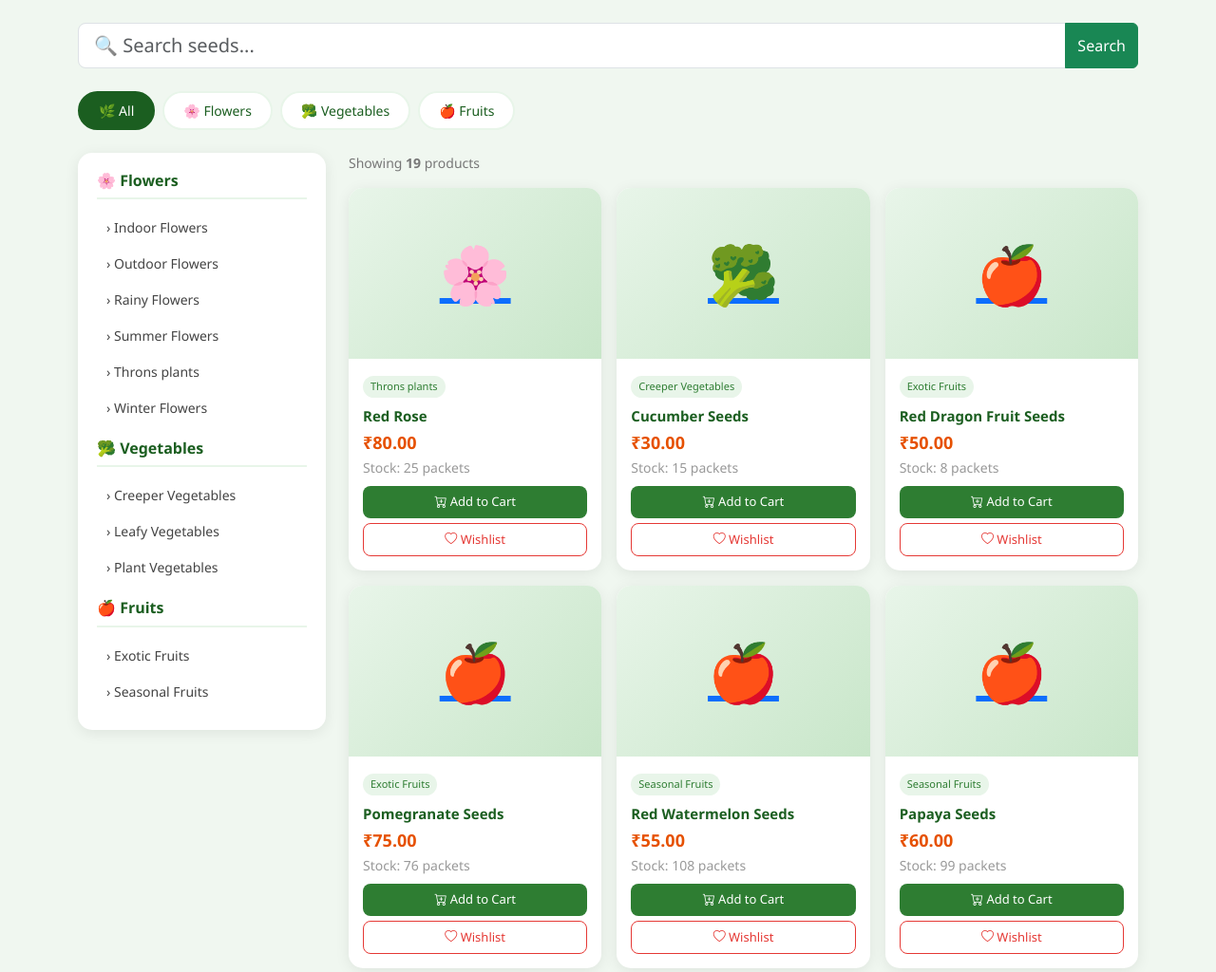
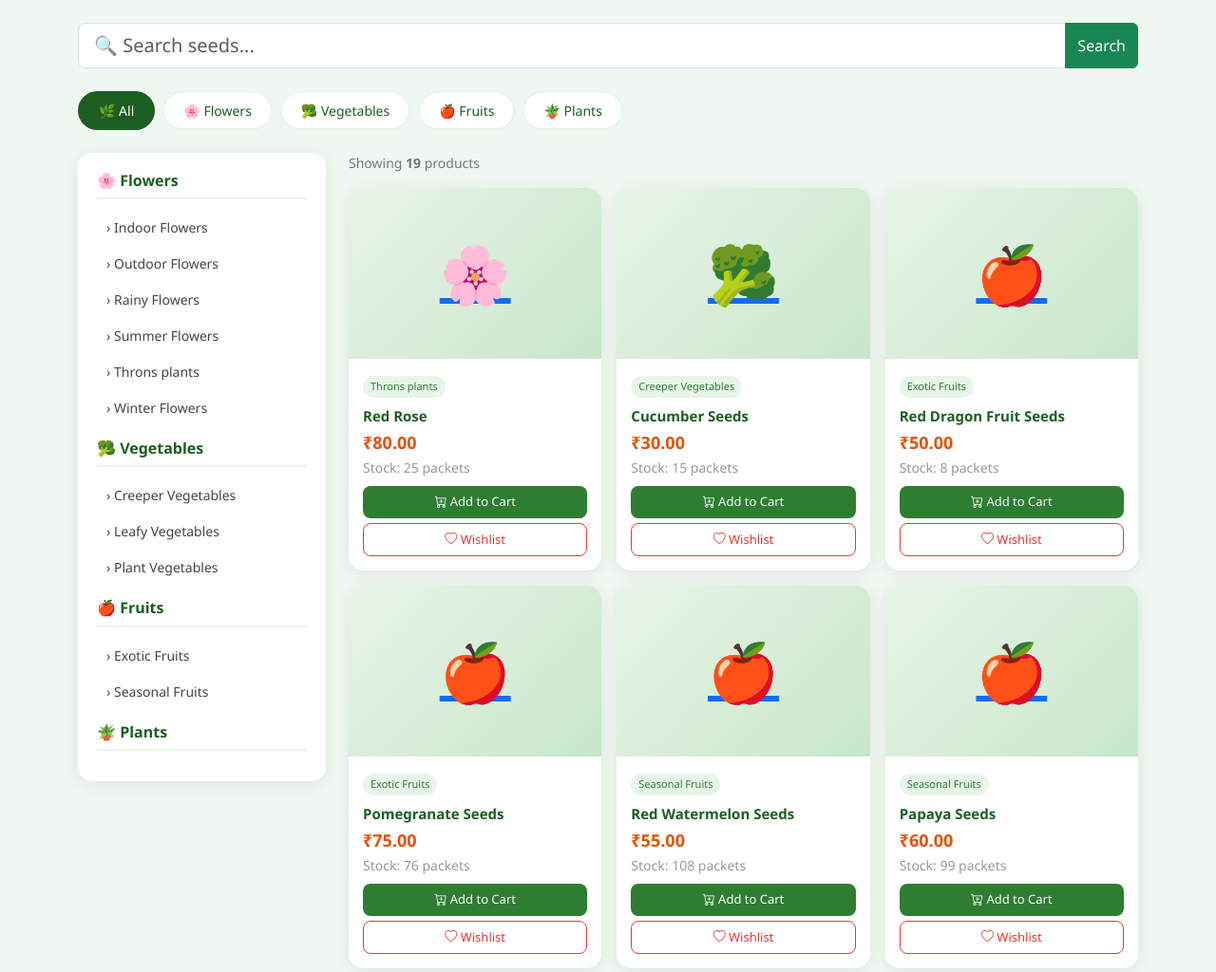
Before and after one commit to Neha-Bhat11/gogreen, a PHP site: page /gogreen/pages/products.php in a window 1280 px wide. Shown: the part 67-1091 px from the top of the page at 95% size. Run offline with PHP 8.4, Linux system fonts and the light colour scheme; a user stored in the database is signed in; data comes from the database, SQL or seed files in the repository; tables that the repository leaves empty hold one stand-in row (values such as "Sample post").

Commit message:
Updated all documents

```diff
--- a/pages/cart.php
+++ b/pages/cart.php
@@ -129,7 +129,7 @@ $existing_orders = $stmt_fo->fetchColumn();
 <?php else: ?>
     <div class="alert alert-info mb-3">
         💡 Order <strong><?= 10 - $total_qty ?> more</strong>
-        seed packets to get 10% discount!
+        items to get 10% discount!
     </div>
 <?php endif; ?>
 
--- a/pages/products.php
+++ b/pages/products.php
@@ -160,6 +160,8 @@ $cats = $pdo->query("SELECT * FROM categories ORDER BY type, name")->fetchAll();
        class="type-tab <?= ($type=='vegetables') ? 'active' : '' ?>">🥦 Vegetables</a>
     <a href="products.php?type=fruits"
        class="type-tab <?= ($type=='fruits') ? 'active' : '' ?>">🍎 Fruits</a>
+    <a href="products.php?type=plants"
+       class="type-tab <?= ($type=='plants') ? 'active' : '' ?>">🪴 Plants</a>
 </div>
 
     <div class="row">
@@ -195,6 +197,16 @@ $cats = $pdo->query("SELECT * FROM categories ORDER BY type, name")->fetchAll();
                         </a>
                     <?php endif; ?>
                 <?php endforeach; ?>
+
+                <h6 class="mt-3">🪴 Plants</h6>
+<?php foreach ($cats as $cat): ?>
+    <?php if ($cat['type'] == 'plants'): ?>
+        <a href="products.php?cat=<?= $cat['id'] ?>"
+           class="filter-link <?= ($cat_id==$cat['id']) ? 'active':'' ?>">
+            › <?= htmlspecialchars($cat['name']) ?>
+        </a>
+    <?php endif; ?>
+<?php endforeach; ?>
             </div>
         </div>
 
@@ -216,9 +228,10 @@ $cats = $pdo->query("SELECT * FROM categories ORDER BY type, name")->fetchAll();
                 <div class="row g-3">
                     <?php foreach ($products as $p):
                         $icon = '🌱';
-                        if ($p['category_type'] == 'flowers')    $icon = '🌸';
+if ($p['category_type'] == 'flowers')      $icon = '🌸';
 elseif ($p['category_type'] == 'vegetables') $icon = '🥦';
-                        elseif ($p['category_type'] == 'fruits')  $icon = '🍎';
+elseif ($p['category_type'] == 'fruits')   $icon = '🍎';
+elseif ($p['category_type'] == 'plants')   $icon = '🪴';
                     ?>
                     <div class="col-md-4 col-6">
                         <div class="product-card">
```
Also changed, not shown: admin/manage_products.php (+11 -7 lines), pages/home.php (+7 -0 lines). Lines whose indentation alone changed are shown as unchanged.
